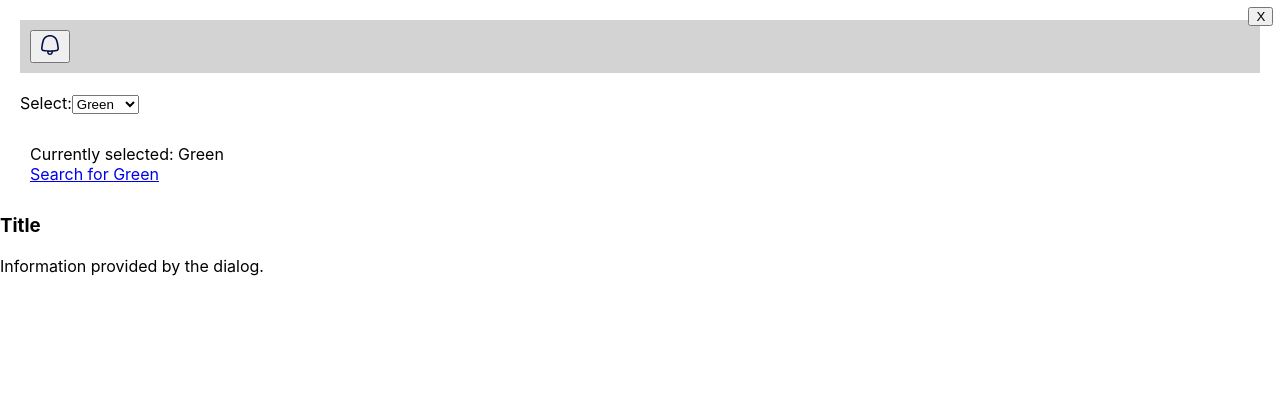
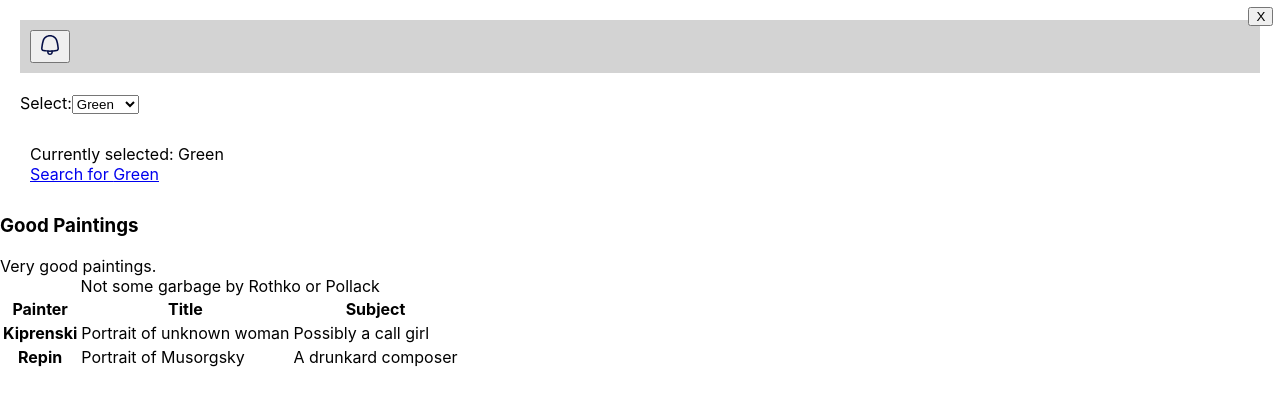
Before and after one commit to nickrally/accessibility-app, a React (Create React App) app: page / in a window 1280 px wide. Both pictures are taken after a click on the button 50 px from the left and 46 px from the top of the page. Shown: the top 406 px of the page. Built offline with nearby package versions, Linux system fonts and the light colour scheme.

Commit message:
added table to dialog

```diff
--- a/src/components/Dialog.js
+++ b/src/components/Dialog.js
@@ -6,8 +6,28 @@ const Dialog = (props) => {
   const dialog = document.getElementById("dialog");
   return createPortal(
     <div id="notification-desc">
-      <h3>Title</h3>
-      Information provided by the dialog.
+      <h3>Good Paintings</h3>
+      Very good paintings.
+      <table>
+        <caption>Not some garbage by Rothko or Pollack</caption>
+        <tr>
+          <th scope="col">Painter</th>
+          <th scope="col">Title</th>
+          <th scope="col">Subject</th>
+        </tr>
+
+        <tr>
+          <th scope="row">Kiprenski</th>
+          <td>Portrait of unknown woman</td>
+          <td>Possibly a call girl</td>
+        </tr>
+
+        <tr>
+          <th scope="row">Repin</th>
+          <td>Portrait of Musorgsky</td>
+          <td>A drunkard composer</td>
+        </tr>
+      </table>
       <button className="x-button" onClick={() => props.close(false)}>
         X
       </button>
```
